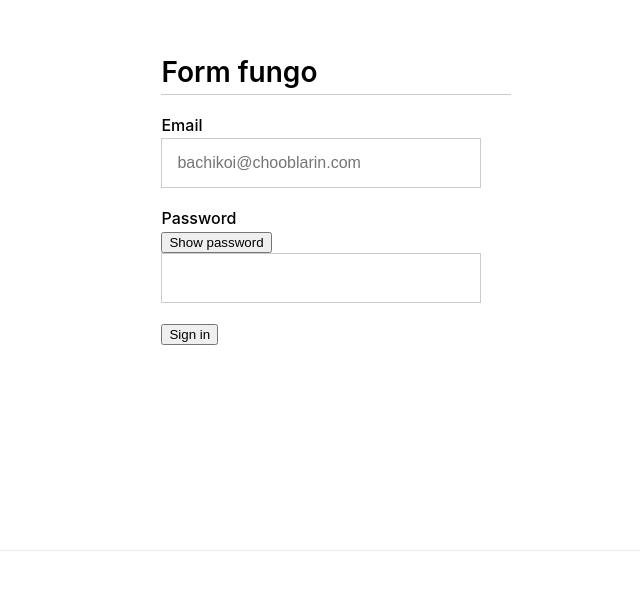
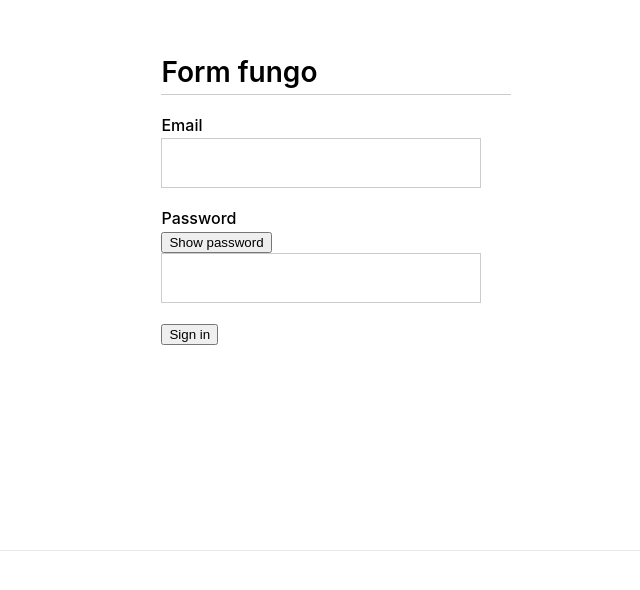
Before and after one commit to chooblarin/form-fungo, a Next.js app: page / in a window 1280 px wide. Shown: the part 150-740 px from the top of the page, without its empty margins (304-944 px from the left). Built offline with nearby package versions, Linux system fonts and the light colour scheme.

Commit message:
Remove placeholder attr. You shouldn't use it.

```diff
--- a/components/sign-in/SignInForm.tsx
+++ b/components/sign-in/SignInForm.tsx
@@ -12,13 +12,7 @@ export const SignInForm: React.FC = () => {
       <h1 className="title">Form fungo</h1>
       <section>
         <label htmlFor="email">Email</label>
-        <input
-          id="email"
-          type="email"
-          placeholder="bachikoi@chooblarin.com"
-          autoComplete="email"
-          required={true}
-        />
+        <input id="email" type="email" autoComplete="email" required={true} />
       </section>
 
       <section>
--- a/components/sign-in/TogglePasswordButton.tsx
+++ b/components/sign-in/TogglePasswordButton.tsx
@@ -14,6 +14,7 @@ export const TogglePasswordButton: React.FC<TogglePasswordButtonProps> = ({
   return (
     <button
       id="toggle-password"
+      // Set type as "button" because the default type for a button in a form is "submit".
       type="button"
       aria-label={
         passwordInputType === "password"
```
